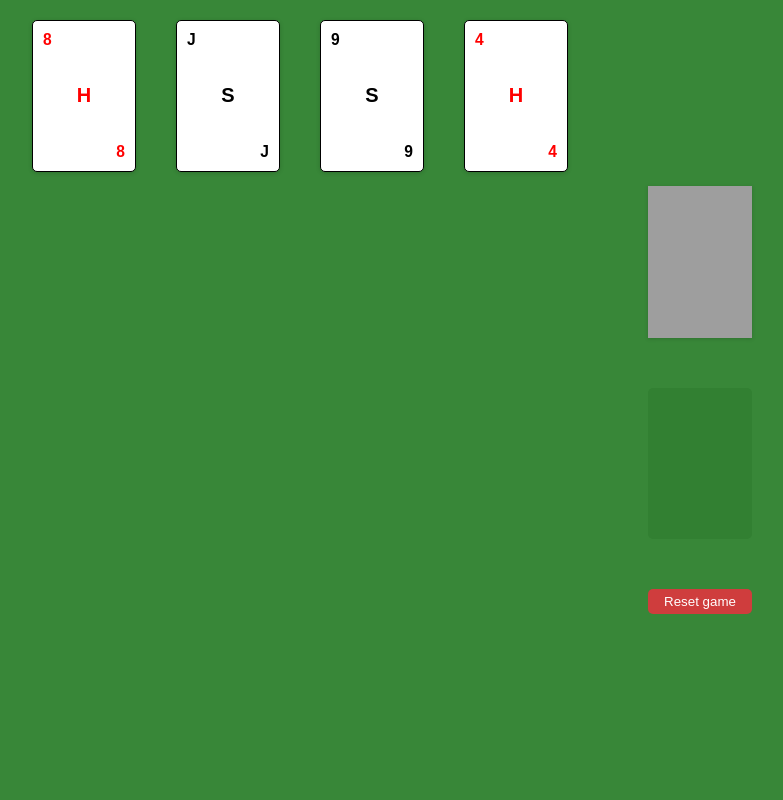
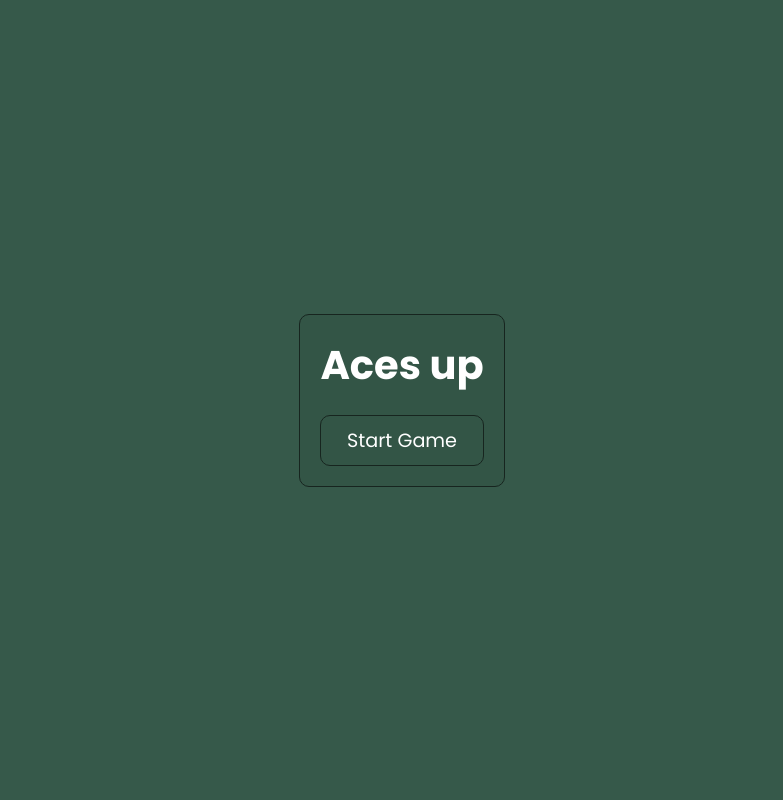
Before and after one commit to WilliamDavidson-02/aces-up, a PHP site: page / in a window 1280 px wide. Shown: the whole page, without its empty margins (238-1021 px from the left). Run offline with PHP 8.4, Linux system fonts and the light colour scheme; grey boxes are pictures that could not be loaded.

Commit message:
aces up v2 initial files

```diff
--- a/createCards.php
+++ /dev/null
@@ -1,34 +0,0 @@
-<?php
-
-function createDeck() {
-    global $deck, $cardsFirstColumn, $cardsSecondColumn, $cardsThirdColumn, $cardsFourthColumn, $discardPile;
-
-    $ranks = [2, 3, 4, 5, 6, 7, 8, 9, 10, 'J', 'Q', 'K', 'A'];
-    $suits = ['C', 'D', 'H', 'S'];
-
-    foreach($suits as $suit) {
-        foreach($ranks as $rank) {
-            $deck[] = [
-                'suit' => $suit,
-                'rank' => $rank
-            ];
-        }
-    }
-
-    shuffle($deck);
-
-    $cardsForNewRound = array_splice($deck, 0, 4);
-    $_SESSION['cardsFirstColumn'] = [$cardsForNewRound[0]];
-    $_SESSION['cardsSecondColumn'] = [$cardsForNewRound[1]];
-    $_SESSION['cardsThirdColumn'] = [$cardsForNewRound[2]];
-    $_SESSION['cardsFourthColumn'] = [$cardsForNewRound[3]];
-    $_SESSION['discardPile'] = [];
-
-    $cardsFirstColumn = $_SESSION['cardsFirstColumn'];
-    $cardsSecondColumn = $_SESSION['cardsSecondColumn'];
-    $cardsThirdColumn = $_SESSION['cardsThirdColumn'];
-    $cardsFourthColumn = $_SESSION['cardsFourthColumn'];
-    $discardPile = $_SESSION['discardPile'];
-
-    $_SESSION['deck'] = $deck;
-}
--- /dev/null
+++ b/footer.php
@@ -0,0 +1,3 @@
+</body>
+
+</html>
--- /dev/null
+++ b/header.php
@@ -0,0 +1,14 @@
+<!DOCTYPE html>
+<html lang="en">
+
+<head>
+    <meta charset="UTF-8">
+    <meta name="viewport" content="width=device-width, initial-scale=1.0">
+    <link rel="preconnect" href="https://fonts.googleapis.com">
+    <link rel="preconnect" href="https://fonts.gstatic.com" crossorigin>
+    <link href="https://fonts.googleapis.com/css2?family=Poppins:ital,wght@0,100;0,200;0,300;0,400;0,500;0,600;0,700;0,800;0,900;1,100;1,200;1,300;1,400;1,500;1,600;1,700;1,800;1,900&display=swap" rel="stylesheet">
+    <link rel="stylesheet" href="style.css">
+    <title>Aces up</title>
+</head>
+
+<body>
--- a/index.php
+++ b/index.php
@@ -1,105 +1,12 @@
 <?php
-
-session_start();
-
-require_once __DIR__ . '/createCards.php';
-require_once __DIR__ . '/removeCard.php';
-
-$deck = [];
-$cardsFirstColumn = [];
-$cardsSecondColumn = [];
-$cardsThirdColumn = [];
-$cardsFourthColumn = [];
-$discardPile = [];
-
-if (isset($_POST['reset']) && isset($_SESSION['deck'])) {
-    unset($_SESSION['deck']);
-    unset($_SESSION['cardsFirstColumn']);
-    unset($_SESSION['cardsSecondColumn']);
-    unset($_SESSION['cardsThirdColumn']);
-    unset($_SESSION['cardsFourthColumn']);
-}
-
-if (!isset($_SESSION['deck'])) {
-    createDeck();
-} else if (isset($_POST['newRound'])) {
-    $deck = $_SESSION['deck'];
-    $cardsFirstColumn = $_SESSION['cardsFirstColumn'];
-    $cardsSecondColumn = $_SESSION['cardsSecondColumn'];
-    $cardsThirdColumn = $_SESSION['cardsThirdColumn'];
-    $cardsFourthColumn = $_SESSION['cardsFourthColumn'];
-
-    if (!empty($deck)) {
-        $cardsForNewRound = array_splice($deck, 0, 4);
-        $cardsFirstColumn[] = $cardsForNewRound[0];
-        $cardsSecondColumn[] = $cardsForNewRound[1];
-        $cardsThirdColumn[] = $cardsForNewRound[2];
-        $cardsFourthColumn[] = $cardsForNewRound[3];
-    }
-
-    $discardPile = $_SESSION['discardPile'];
-
-    $_SESSION['deck'] = $deck;
-    $_SESSION['cardsFirstColumn'] = $cardsFirstColumn;
-    $_SESSION['cardsSecondColumn'] = $cardsSecondColumn;
-    $_SESSION['cardsThirdColumn'] = $cardsThirdColumn;
-    $_SESSION['cardsFourthColumn'] = $cardsFourthColumn;
-} else if (isset($_POST['cardToRemove'])) {
-    removeCard();
-}
-
-$columnContainer = [$cardsFirstColumn, $cardsSecondColumn, $cardsThirdColumn, $cardsFourthColumn];
-
+require_once __DIR__ . '/header.php';
 ?>
 
-<!DOCTYPE html>
-<html lang="en">
-<head>
-    <meta charset="UTF-8">
-    <meta name="viewport" content="width=device-width, initial-scale=1.0">
-    <link rel="stylesheet" href="style.css">
-    <title>Aces Up</title>
-</head>
-<body>
-    <form class="playing-board-form" method="post">
-        <section class="playing-board">
-            <?php for ($i = 0; $i < 4; $i++): ?>
-                <div class="cards-column">
-                    <div class="card-size bg-card"></div>
-                    <?php foreach($columnContainer[$i] as $key => $card):
-                        if ($key === count($columnContainer[$i]) - 1): ?>
-                        <button type="submit" name="cardToRemove" value="<?= $card['rank']. " " . $card['suit'] . " " . $i . " " . $key; ?>" class="card-container card-size <?php echo ($card['suit'] === 'H' || $card['suit'] === 'D') ? 'card-color' : ''; ?>" style="top: <?= $key * 20; ?>px">
-                            <h3><?= $card['rank']; ?></h3>
-                            <h1><?= $card['suit']; ?></h1>
-                            <h3><?= $card['rank']; ?></h3>
-                        </button>
-                        <?php else: ?>
-                        <div class="card-container card-size <?php echo ($card['suit'] === 'H' || $card['suit'] === 'D') ? 'card-color' : ''; ?>" style="top: <?= $key * 20; ?>px">
-                            <h3><?= $card['rank']; ?></h3>
-                            <h1><?= $card['suit']; ?></h1>
-                            <h3><?= $card['rank']; ?></h3>
-                        </div>
-                        <?php endif; ?>
-                    <?php endforeach; ?>
-                </div>
-            <?php endfor; ?>
-        </section>
-        <section class="user-interaction-container">
-            <button type="submit" name="newRound" class="back-of-card card-size">
-                <div><?php echo (count($deck) / 4 <= 5) ? count($deck) / 4 : ''; ?></div>
-                <img src="./images/Card_back_01.svg" alt="">
-            </button>
-            <div class="discard-pile card-size">
-                <?php if (count($discardPile) !== 0): ?>
-                <div class="card-container card-size <?php echo ($discardPile['suit'] === 'H' || $discardPile['suit'] === 'D') ? 'card-color' : ''; ?>">
-                    <h3><?= $discardPile['rank']; ?></h3>
-                    <h1><?= $discardPile['suit']; ?></h1>
-                    <h3><?= $discardPile['rank']; ?></h3>
-                </div>
-                <?php endif; ?>
-            </div>
-            <button class="reset-game" name="reset">Reset game</button>
-        </section>
-    </form>
-</body>
-</html>
+<main class="main-game-menu">
+    <div class="start-game-container">
+        <h1>Aces up</h1>
+        <a href="/acesUp.php">Start Game</a>
+    </div>
+</main>
+
+<?php require_once __DIR__ . '/footer.php'; ?>
--- a/style.css
+++ b/style.css
@@ -1,135 +1,126 @@
+:root {
+    --bg-color: #36594a;
+    --bg-green-shadow: #335546;
+    --border-color: #17251f;
+    --text-color-light: #fff;
+    --text-color-dark: #000;
+}
+
 * {
     box-sizing: border-box;
+    font-family: 'Poppins', sans-serif;
 }
 
 body {
+    padding: 0;
     margin: 0;
     width: 100vw;
     height: 100vh;
-    background-color: rgb(56, 135, 56);
+    background: var(--bg-color);
+    color: var(--text-color-light);
+}
+
+main {
+    height: 100%;
+    width: 100%;
+    max-width: 1200px;
+    margin: 0 auto;
+}
+
+h1 {
+    margin: 0;
+    font-size: 2.5rem;
+}
+
+a {
+    color: var(--text-color-light);
+    text-decoration: none;
+    text-align: center;
+    display: block;
+    font-size: 1.2rem;
+}
+
+button {
+    outline: none;
+    cursor: pointer;
+}
+
+/* Custom classes */
+
+.main-game-menu {
     display: flex;
+    justify-content: center;
+    align-items: center;
+}
+
+.start-game-container {
+    background: var(--bg-green-shadow);
+    padding: 20px;
+    border-radius: 10px;
+    border: 1px solid var(--border-color);
+    display: flex;
+    flex-direction: column;
+    gap: 20px;
+}
+
+.start-game-container a {
+    border: 1px solid var(--border-color);
+    border-radius: 10px;
+    padding: 10px 0px;
+    transition: .2s;
+}
+
+.start-game-container a:hover {
+    background: var(--bg-color);
+    transition: .2s;
+}
+
+.aces-up-container {
+    display: flex;
+    gap: 50px;
+}
+
+.game-board-container {
+    flex-grow: 1;
+    display: flex;
+    justify-content: space-between;
+}
+
+.card-size {
+    width: 208px;
+    height: 303px;
+    border-radius: 10px;
+}
+
+.aces-game-controls {
+    display: flex;
+    flex-direction: column;
+    gap: 20px;
     justify-content: center;
 }
 
-.playing-board-form {
-    width: 100%;
-    max-width: 800px;
-    height: 100%;
-    display: flex;
+.round-btn {
+    background: none;
+    border: none;
+    padding: 0;
 }
 
-.playing-board {
-    width: 100%;
-    display: grid;
-    grid-template-columns: 1fr 1fr 1fr 1fr;
-    justify-items: center;
-    gap: 20px;
-    padding: 20px;
+.round-btn img {
+    max-width: 100%;
 }
 
-.card-size {
-    width: 104px;
-    height: calc(303px / 2);
+.empty-card-container {
+    background: var(--bg-green-shadow);
+    border: 1px solid var(--border-color);
+    border-radius: 10px;
 }
 
-.cards-column {
-    display: flex;
-    flex-direction: column;
-    align-items: center;
-    position: relative;
+.new-game {
+    padding: 10px 0;
+    transition: .2s;
 }
 
-.bg-card {
-    position: absolute;
-    top: 0;
-    background-color: rgb(50, 128, 50);
-    border-radius: 5px;
+.new-game:hover {
+    transition: .2s;
+    background: var(--bg-color);
 }
-
-.card-container {
-    position: absolute;
-    display: flex;
-    flex-direction: column;
-    justify-content: space-between;
-    align-items: center;
-    border-radius: 5px;
-    border: black 1px solid;
-    padding: 10px;
-    cursor: pointer;
-    background-color: white;
-    box-shadow: rgba(0, 0, 0, 0.16) 0px 1px 4px;
-}
-
-.card-container h3 {
-    margin: 0;
-}
-
-.card-container h3:first-child {
-    width: 100%;
-    text-align: start;
-}
-
-.card-color {
-    color: red;
-}
-
-.card-container h3:last-child {
-    width: 100%;
-    text-align: end;
-}
-
-.user-interaction-container {
-    display: flex;
-    flex-direction: column;
-    gap: 50px;
-    justify-content: center;
-    padding: 50px;
-}
-
-.discard-pile {
-    border-radius: 5px;
-    background-color: rgb(50, 128, 50);
-}
-
-.back-of-card {
-    background: none;
-    outline: none;
-    border: none;
-    cursor: pointer;
-    padding: 0;
-    box-shadow: rgba(0, 0, 0, 0.16) 0px 1px 4px;
-    position: relative;
-}
-
-.back-of-card div {
-    position: absolute;
-    top: 0;
-    width: 100%;
-    height: 100%;
-    display: flex;
-    justify-content: center;
-    align-items: center;
-    font-size: 5rem;
-    color: rgba(0, 0, 0, 0.5);
-}
-
-.back-of-card img {
-    width: 100%;
-    height: 100%;
-}
-
-.reset-game {
-    outline: none;
-    border: none;
-    border-radius: 5px;
-    cursor: pointer;
-    background-color: rgb(207, 61, 61);
-    padding: 5px;
-    color: white;
-    transition: ease .2s;
-}
-
-.reset-game:hover {
-    transition: ease .2s;
-    background-color: rgb(178, 52, 52);
-}
```
Also changed, not shown: acesUp.php (added, +29 -0 lines), createDeck.php (added, +16 -0 lines), removeCard.php (deleted, +0 -40 lines).
